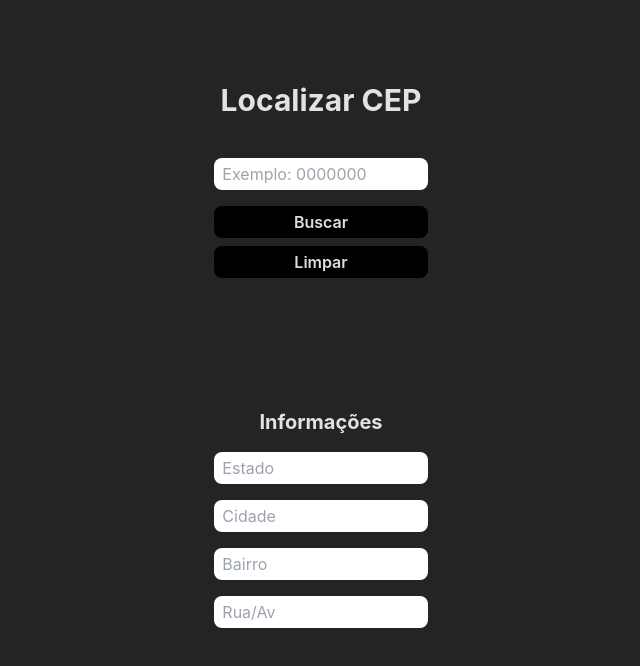
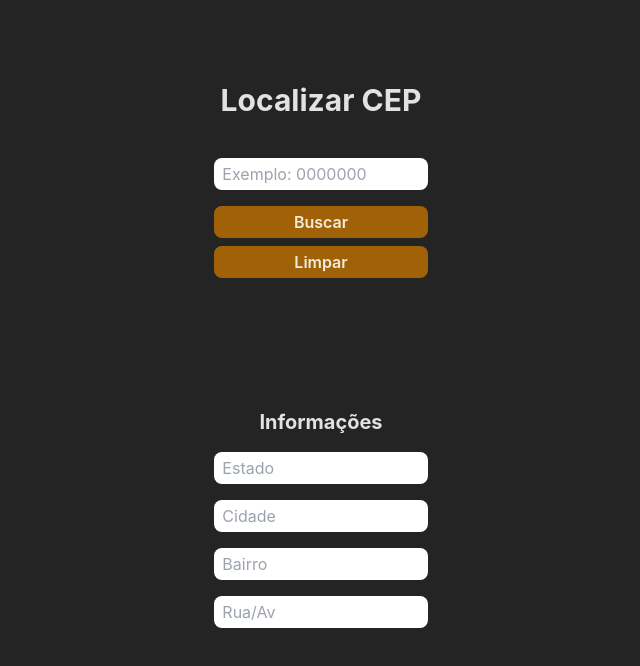
Before and after one commit to juliohdsv/react_cep, a React (Vite) app: page / in a window 1280 px wide. Shown: the top 666 px of the page, without its empty margins (319-959 px from the left). Built offline with nearby package versions, Linux system fonts and the light colour scheme.

Commit message:
update buttons home

```diff
--- a/src/pages/Home/Home.tsx
+++ b/src/pages/Home/Home.tsx
@@ -58,13 +58,13 @@ export default function Home(){
         <div className="container-btns flex flex-col justify-center items-center w-full gap-2">
           <button
             type="submit"
-            className="bg-black font-semibold w-2/3 lg:w-2/12 xl:w-2/12 h-8 rounded-lg hover:bg-red-600 transition-all duration-300"
+            className="bg-yellow-700 font-semibold w-2/3 lg:w-2/12 xl:w-2/12 h-8 rounded-lg hover:bg-red-600 transition-all duration-300"
           >
             Buscar
           </button>
           <button
             type="reset"
-            className="bg-black font-semibold w-2/3 lg:w-2/12 xl:w-2/12 h-8 rounded-lg hover:bg-red-600 transition-all duration-300"
+            className="bg-yellow-700 font-semibold w-2/3 lg:w-2/12 xl:w-2/12 h-8 rounded-lg hover:bg-red-600 transition-all duration-300"
           >
             Limpar
           </button>
```
